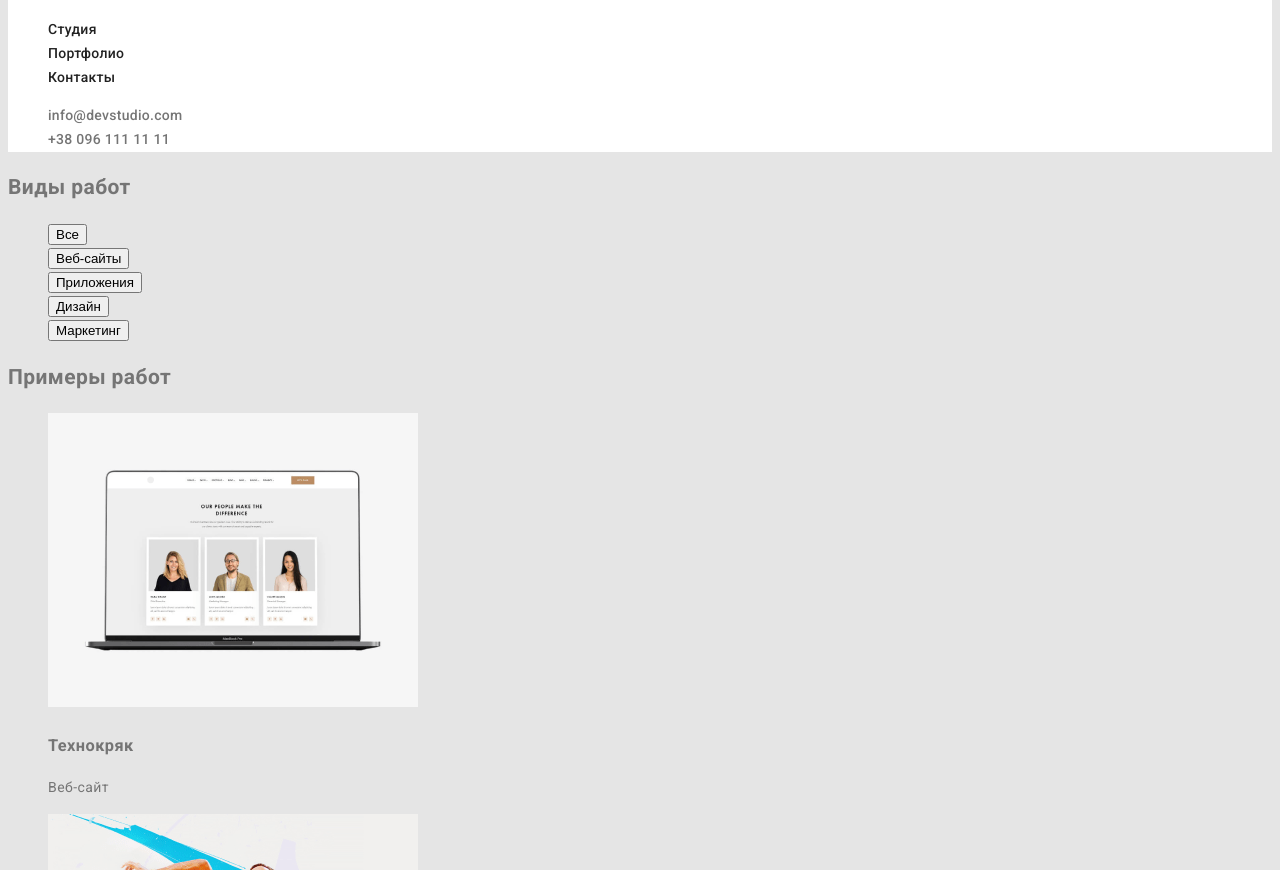
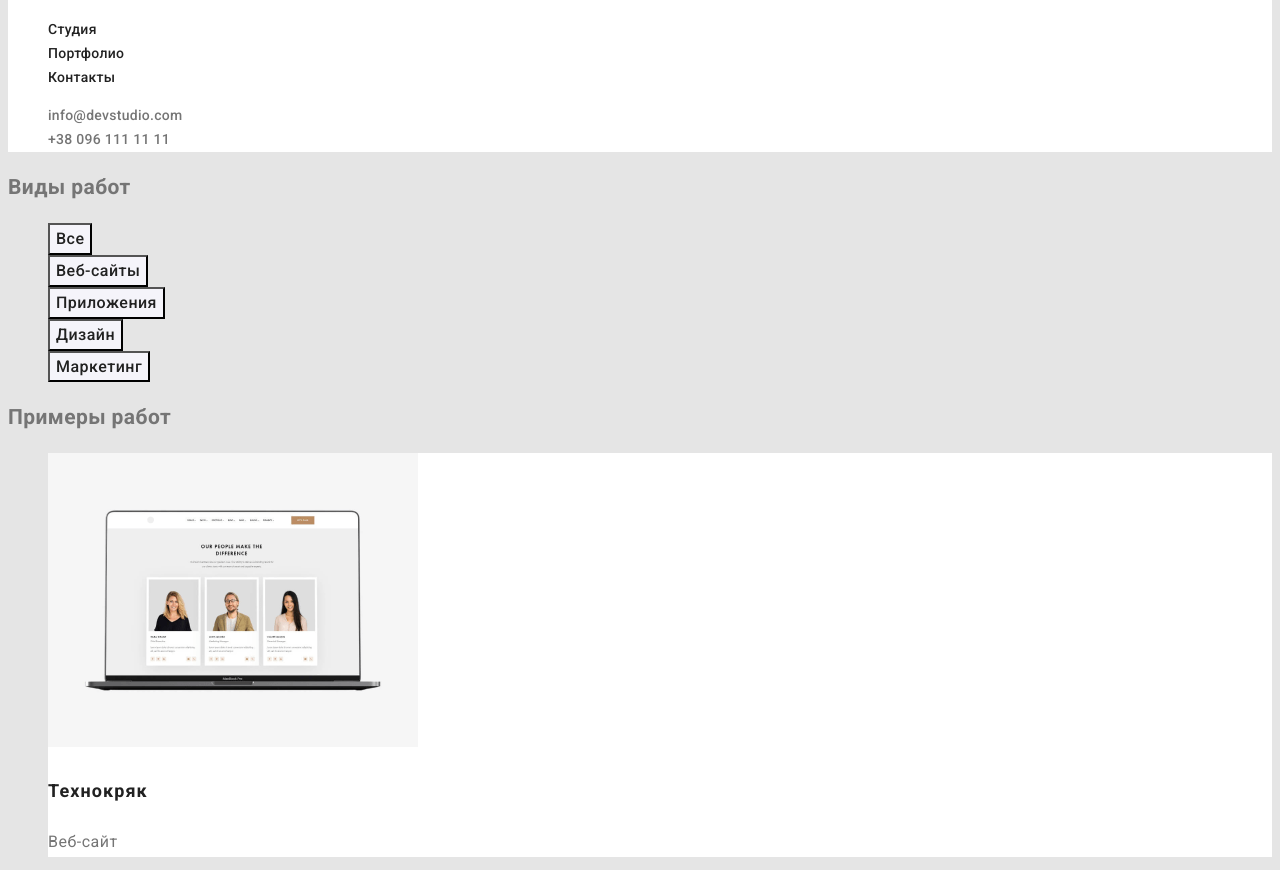
Before and after one commit to VKlapan/goit-markup-hw-02, a plain HTML site: page portfolio.html in a window 1280 px wide. Shown: the part 48-918 px from the top of the page. Drawn offline with Linux system fonts and the light colour scheme.

Commit message:
adding css to portfolio.html

```diff
--- a/css/styles.css
+++ b/css/styles.css
@@ -124,6 +124,10 @@ body {
   color: var(--nav-hover-color);
 }
 
+.header-nav-item-link:active {
+  color: var(--nav-hover-color);
+}
+
 /* hero */
 .hero {
   background-color: var(--section-background-color);
@@ -220,6 +224,57 @@ body {
   color: var(--main-color);
 }
 
+/* portfolio menu*/
+
+.portfolio-menu-btn {
+  font-family: var(--main-font);
+  font-weight: 500;
+  font-size: 16px;
+  line-height: 1.62;
+  /* identical to box height, or 162% */
+
+  text-align: center;
+  letter-spacing: 0.03em;
+
+  cursor: pointer;
+
+  background-color: #f5f4fa;
+  color: var(--main-black-color);
+}
+
+.portfolio-menu-btn:hover,
+.portfolio-menu-btn:active {
+  background-color: var(--nav-hover-color);
+  color: #ffffff;
+}
+
+.portfolio-examples-item {
+  background-color: #ffffff;
+}
+
+.portfolio-examples-item-title {
+  font-family: var(--main-font);
+  font-weight: 700;
+  font-size: 18px;
+  line-height: 2;
+  /* identical to box height, or 200% */
+
+  letter-spacing: 0.06em;
+
+  color: var(--main-black-color);
+}
+
+.portfolio-examples-item-text {
+  font-family: var(--main-font);
+  font-size: 16px;
+  line-height: 1.87;
+  /* identical to box height, or 187% */
+
+  letter-spacing: 0.03em;
+
+  color: var(--main-color);
+}
+
 /* footer*/
 
 .footer {
```
